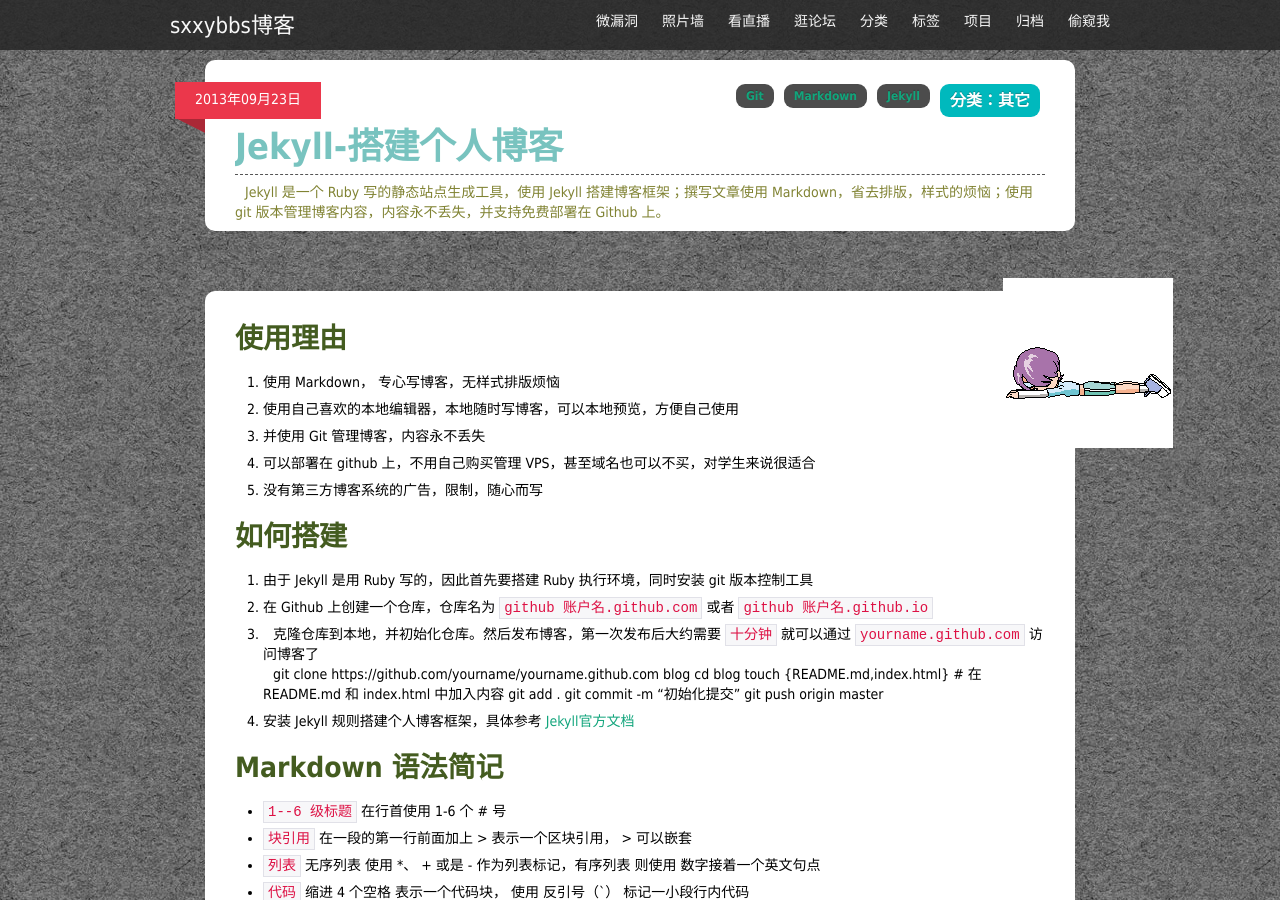
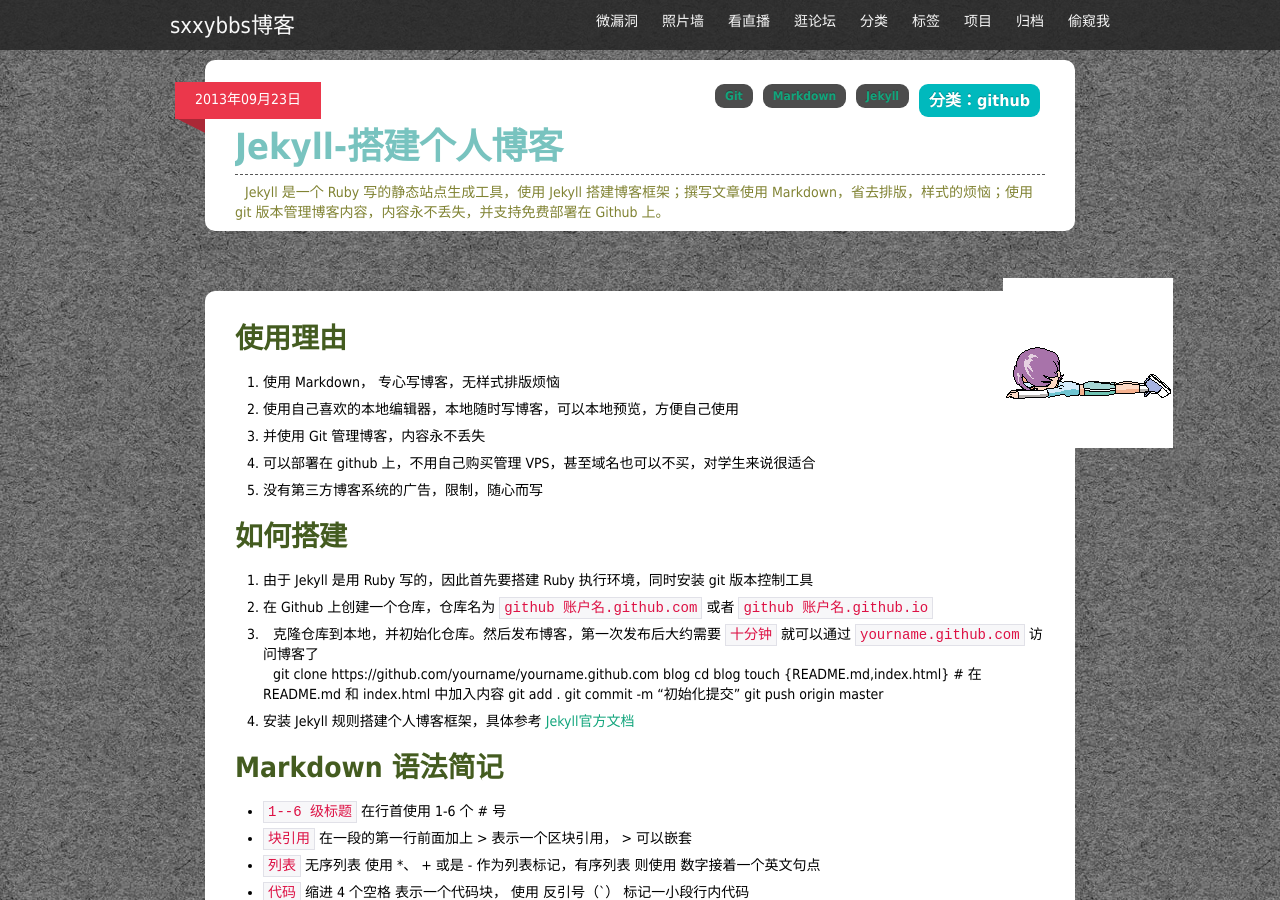
Before and after one commit to sxxybbs/sxxybbs.github.com, a Jekyll site: the page built from _posts/2013-09-23-Jekyll-build-personal-blog.md, in a window 1280 px wide and 900 px high. Built offline with Jekyll 4.4.1, drawn with Linux system fonts in a browser that asks for light colours; nearby versions of some CDN libraries; library files that are not in the unit come from our copies; Markdown is read by kramdown in place of the engine named in the settings; comment, search, counter and statistics services are not loaded.

Commit message:
Update 2013-09-23-Jekyll-build-personal-blog.md

```diff
--- a/_posts/2013-09-23-Jekyll-build-personal-blog.md
+++ b/_posts/2013-09-23-Jekyll-build-personal-blog.md
@@ -1,6 +1,6 @@
 ---
 layout: post
-category: 其它
+category: github
 tags: Jekyll Markdown Git
 title1: Jekyll-搭建个人博客
 keywords: Jekyll搭建个人博客
```
